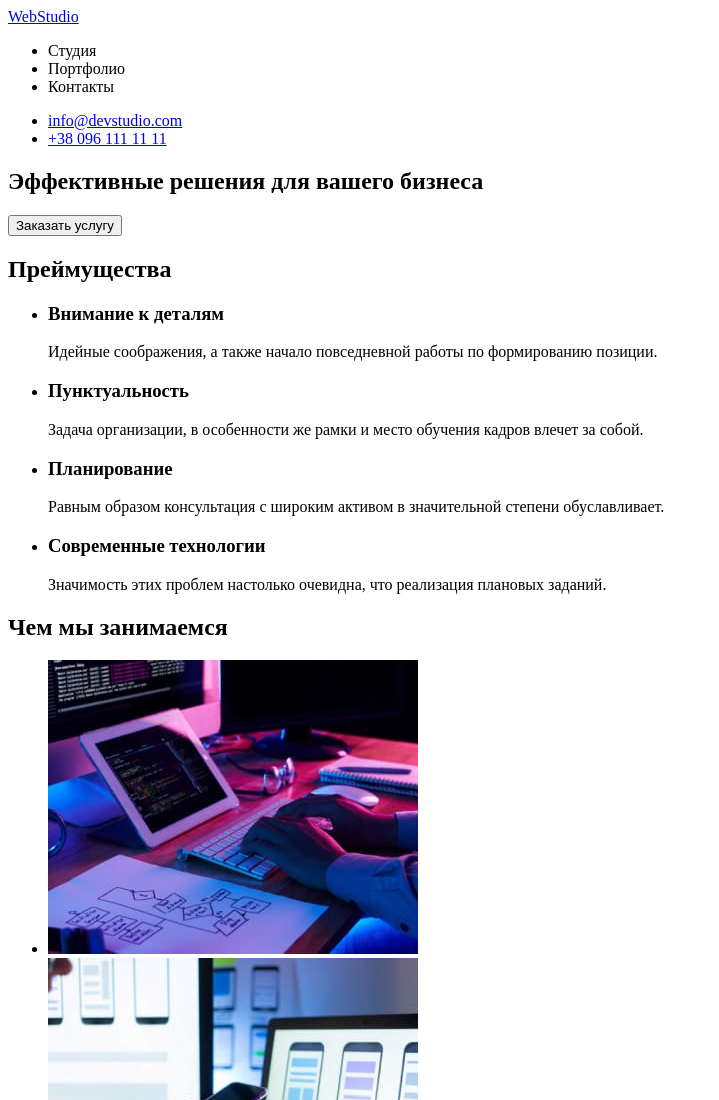
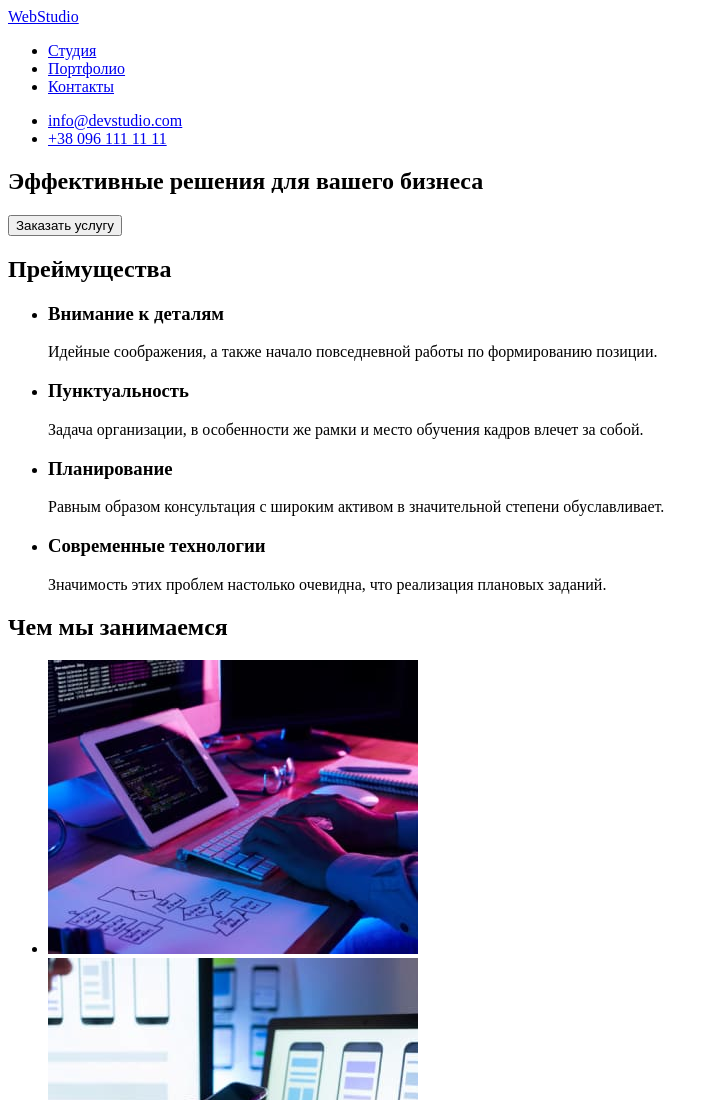
Before and after one commit to SergeyGotenko/goit-markup-hw-02, a plain HTML site: page index.html in a window 1280 px wide. Shown: the top 1100 px of the page, without its empty margins (0-719 px from the left). Drawn offline with Linux system fonts and the light colour scheme.

Commit message:
portfolio1
исправления  в навигации

```diff
--- a/index.html
+++ b/index.html
@@ -11,12 +11,12 @@
     <!--Лого сайта-->
     <header>
       <a href="/"> WebStudio </a>
+      <!--Навигация сайта-->
       <nav>
-        <!--Навигация сайта-->
         <ul>
-          <li><a href="/Студия"></a>Студия</li>
-          <li><a href="./portfolio.html"></a>Портфолио</li>
-          <li><a href="/Студия"></a>Контакты</li>
+          <li><a href="/">Студия</a></li>
+          <li><a href="./portfolio.html">Портфолио</a></li>
+          <li><a href="/">Контакты</a></li>
         </ul>
       </nav>
       <ul>
```
Also changed, not shown: portfolio.html (+3 -3 lines).
